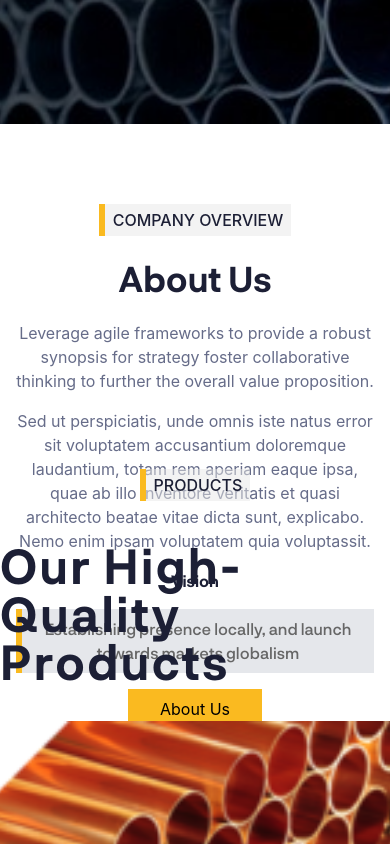
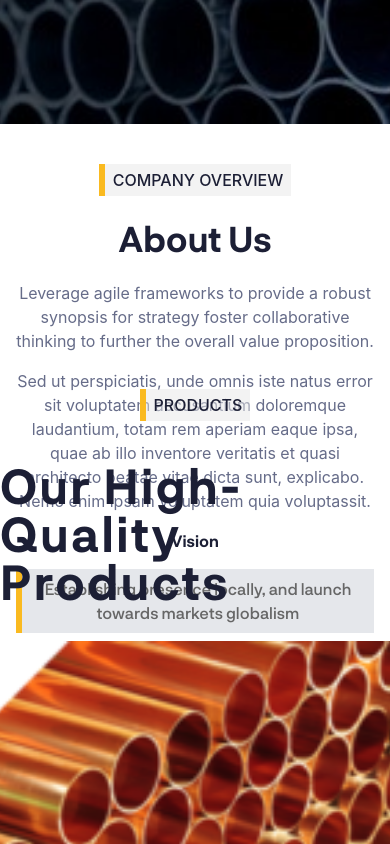
Before and after one commit to xmustafa5/BRK-, a React (Create React App) app: page / in a window 390 px wide. Shown: the part 800-1644 px from the top of the page. Built offline with nearby package versions, Linux system fonts and the light colour scheme.

Commit message:
Make About Responsive

```diff
--- a/src/components/Globals/About.jsx
+++ b/src/components/Globals/About.jsx
@@ -10,13 +10,13 @@ import SectionTitle from "../ui/Section-title";
 
 export default function About({ includeVision }) {
   return (
-    <section id="about" className="py-20 lg:py-0">
+    <section id="about" className="py-10 lg:py-0">
       <div className="container min-h-[85vh] gap-8 flex flex-col-reverse lg:flex-row lg:items-center lg:justify-center">
         <div className="flex justify-center items-center lg:w-[50vw]">
           <div className="relative flex lg:mr-24">
             <img
               src={imaging}
-              className="w-[300px] md:w-[450px] lg:min-w-[540px]"
+              className="w-[300px] md:w-[450px] lg:min-w-[600px]"
               alt="Factory"
             />
             <img
```
